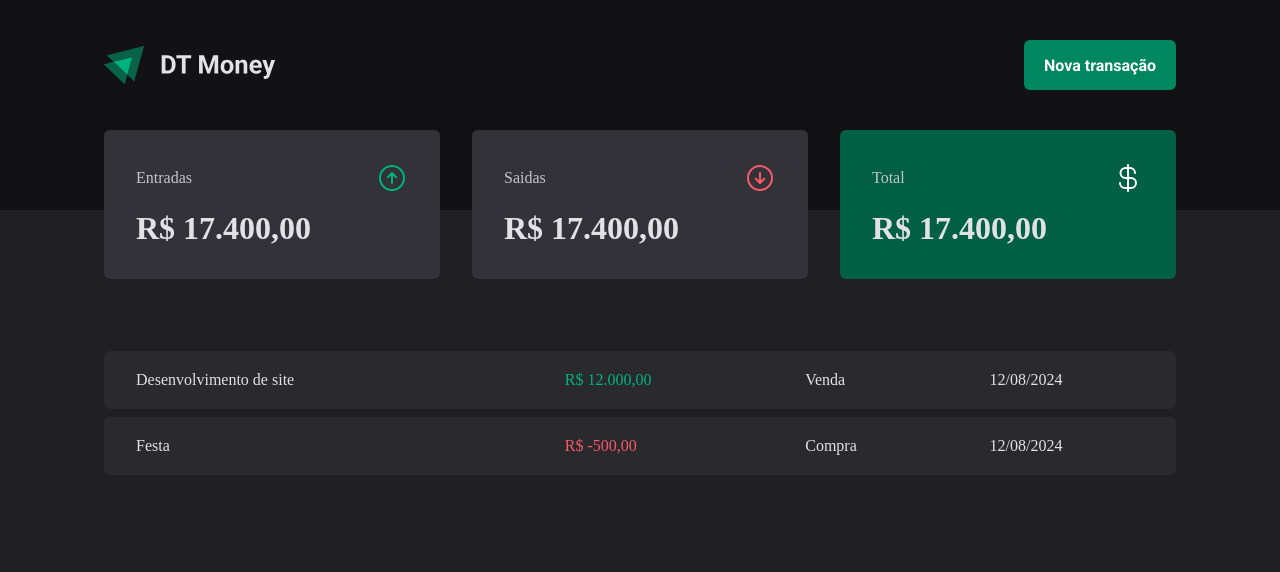
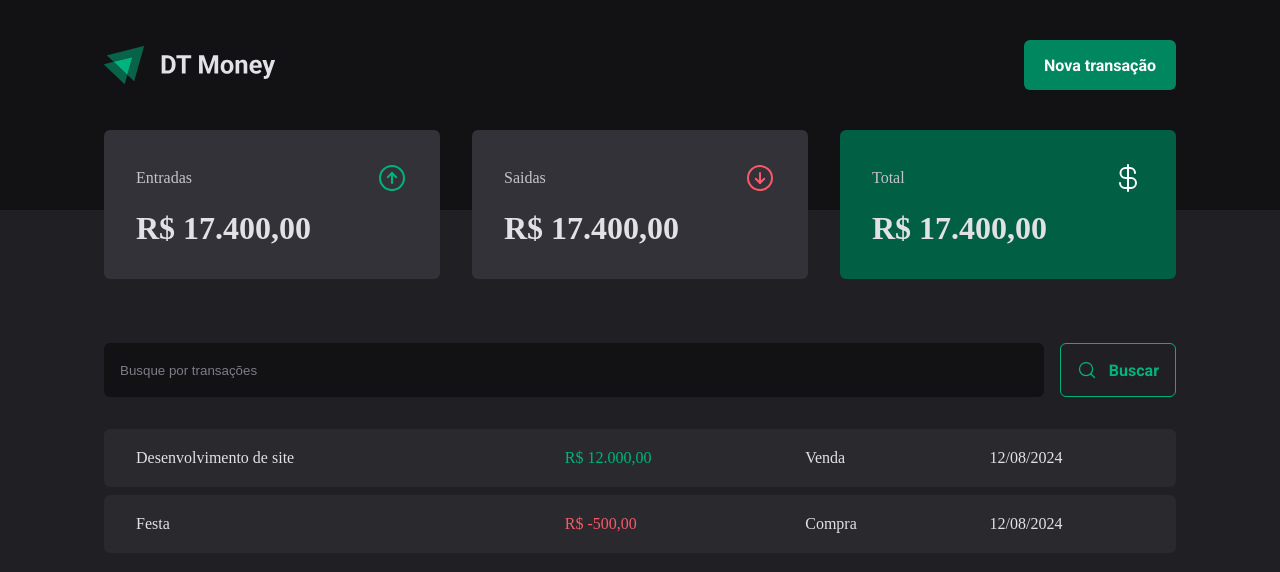
Before and after one commit to marcosparreiras/ignite-react-03, a React (Vite) app: page / in a window 1280 px wide. Shown: the top 572 px of the page. Built offline with nearby package versions, Linux system fonts and the light colour scheme.

Commit message:
feat: add serach-form component

```diff
--- a/src/pages/Transactions/components/SearchForm/index.tsx
+++ b/src/pages/Transactions/components/SearchForm/index.tsx
@@ -1,3 +1,14 @@
+import { MagnifyingGlass } from "phosphor-react";
+import { SearchFormContainer } from "./styles";
+
 export function SearchForm() {
-  return <h1>SearchForm</h1>;
+  return (
+    <SearchFormContainer>
+      <input type="text" placeholder="Busque por transações" />
+      <button type="submit">
+        <MagnifyingGlass size={20} />
+        Buscar
+      </button>
+    </SearchFormContainer>
+  );
 }
--- a/src/pages/Transactions/components/SearchForm/styles.ts
+++ b/src/pages/Transactions/components/SearchForm/styles.ts
@@ -0,0 +1,40 @@
+import styled from "styled-components";
+
+export const SearchFormContainer = styled.form`
+  display: flex;
+  gap: 1rem;
+
+  input {
+    flex: 1;
+    border-radius: 6px;
+    border: 0;
+    background-color: ${(props) => props.theme["gray-900"]};
+    color: ${(props) => props.theme["gray-300"]};
+    padding: 1rem;
+
+    &::placeholder {
+      color: ${(props) => props.theme["gray-500"]};
+    }
+  }
+
+  button {
+    display: flex;
+    align-items: center;
+    gap: 0.75rem;
+
+    border: 0;
+    padding: 1rem;
+    background: transparent;
+    border: 1px solid ${(props) => props.theme["green-300"]};
+    color: ${(props) => props.theme["green-300"]};
+    font-weight: bold;
+    border-radius: 6px;
+
+    &:hover {
+      background: ${(props) => props.theme["green-500"]};
+      border-color: ${(props) => props.theme["green-500"]};
+      color: ${(props) => props.theme.white};
+      transition: background-color 0.2s, color 0.2s, border-color 0.2s;
+    }
+  }
+`;
--- a/src/pages/Transactions/index.tsx
+++ b/src/pages/Transactions/index.tsx
@@ -1,5 +1,6 @@
 import { Header } from "../../components/Header";
 import { Summary } from "../../components/Summary";
+import { SearchForm } from "./components/SearchForm";
 import {
   PriceHighLight,
   TransactionsContainer,
@@ -12,6 +13,7 @@
       <Header />
       <Summary />
       <TransactionsContainer>
+        <SearchForm />
         <TransactionsTable>
           <tbody>
             <tr>
--- a/src/pages/Transactions/styles.ts
+++ b/src/pages/Transactions/styles.ts
@@ -11,7 +11,7 @@
   width: 100%;
   border-collapse: separate;
   border-spacing: 0 0.5rem;
-  /* margin-top: 1.5rem; */
+  margin-top: 1.5rem;
 
   td {
     padding: 1.25rem 2rem;
```
